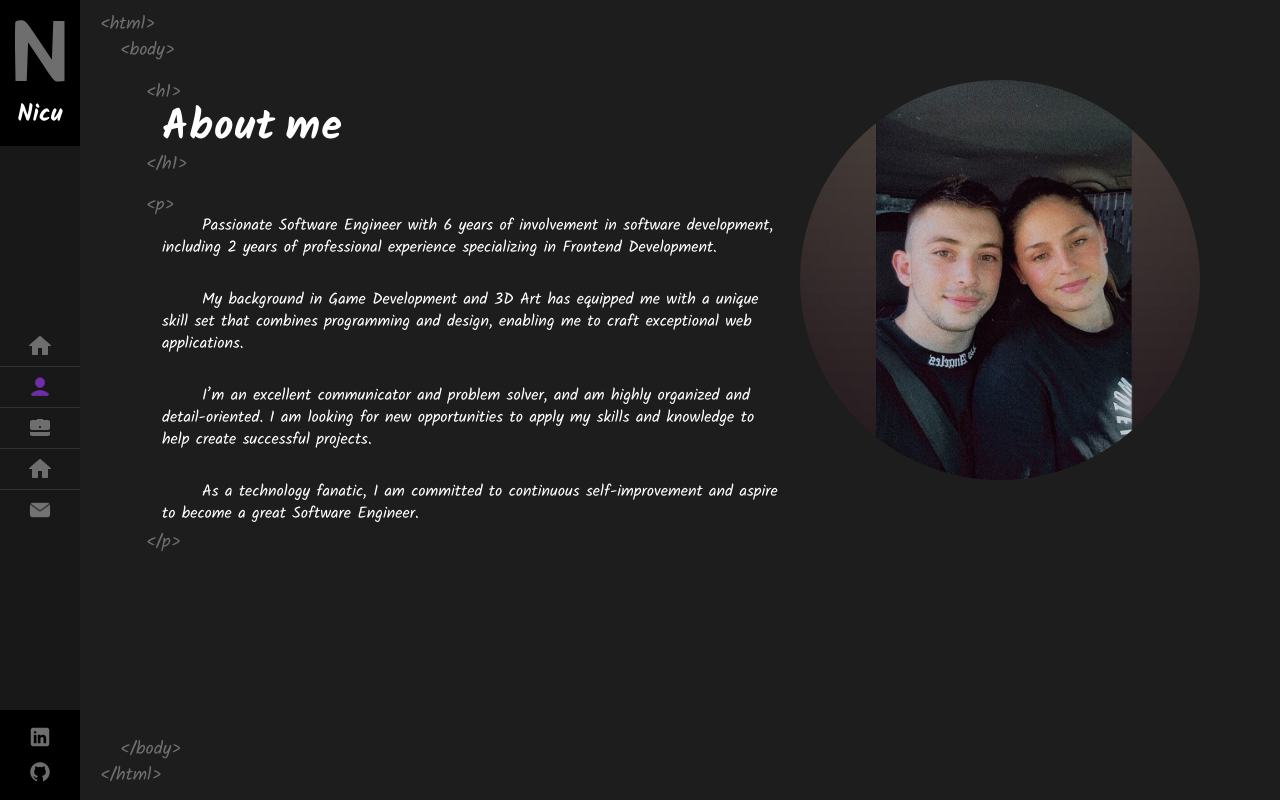
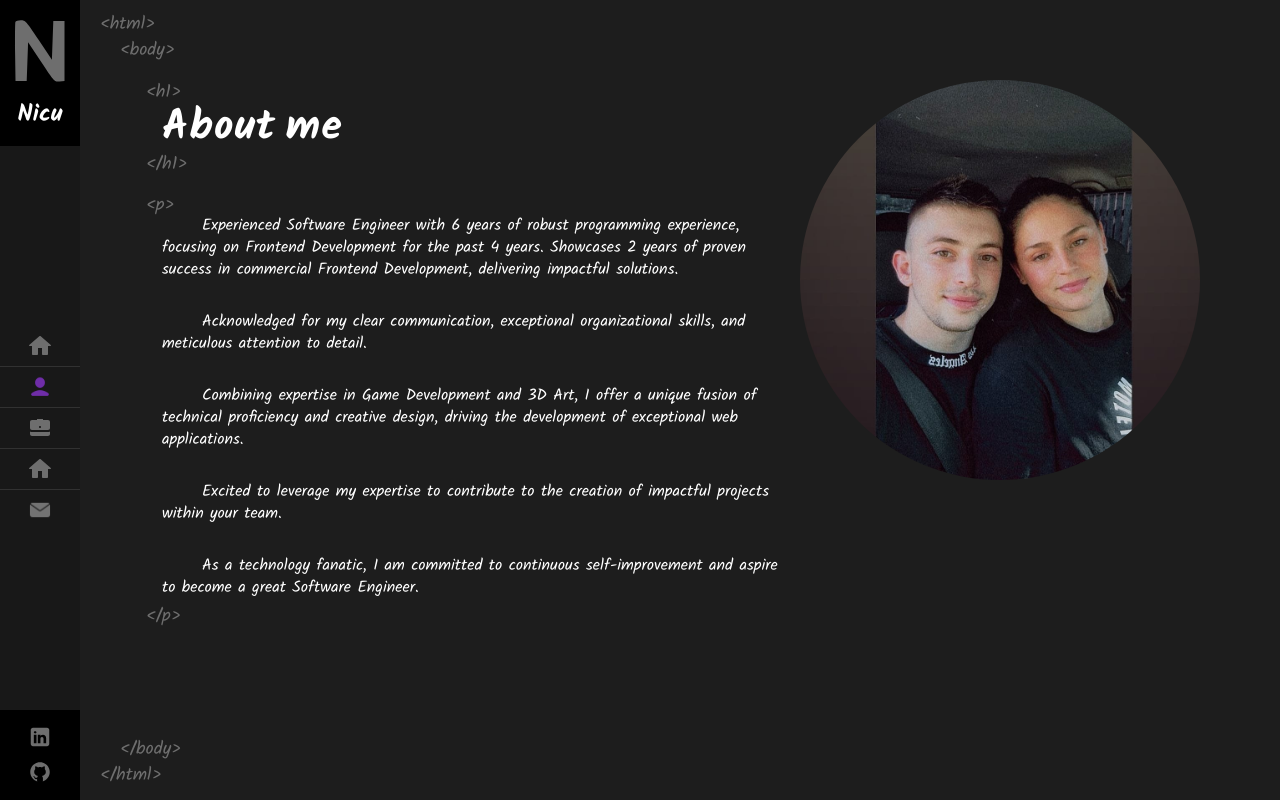
Before and after one commit to IoghiStudio/portfolio, a Next.js app: page /about in a window 1280 px wide. Built offline with nearby package versions, Linux system fonts and the light colour scheme; a web font is replaced by a local one.

Commit message:
update test

```diff
--- a/src/components/About/About.tsx
+++ b/src/components/About/About.tsx
@@ -97,15 +97,19 @@ export const About = () => {
         <TagWrapper tagType={TagType.P}>
           <p className="about__text">
             <span className="about__text-section">
-              Passionate Software Engineer with 6 years of involvement in software development, including 2 years of professional experience specializing in Frontend Development.
+              Experienced Software Engineer with 6 years of robust programming experience, focusing on Frontend Development for the past 4 years. Showcases 2 years of proven success in commercial Frontend Development, delivering impactful solutions.
             </span>
 
             <span className="about__text-section">
-              My background in Game Development and 3D Art has equipped me with a unique skill set that combines programming and design, enabling me to craft exceptional web applications.
+              Acknowledged for my clear communication, exceptional organizational skills, and meticulous attention to detail.
             </span>
 
             <span className="about__text-section">
-              I’m an excellent communicator and problem solver, and am highly organized and detail-oriented. I am looking for new opportunities to apply my skills and knowledge to help create successful projects.
+              Combining expertise in Game Development and 3D Art, I offer a unique fusion of technical proficiency and creative design, driving the development of exceptional web applications.
+            </span>
+
+            <span className="about__text-section">
+              Excited to leverage my expertise to contribute to the creation of impactful projects within your team.
             </span>
 
             <span className="about__text-section">
```
